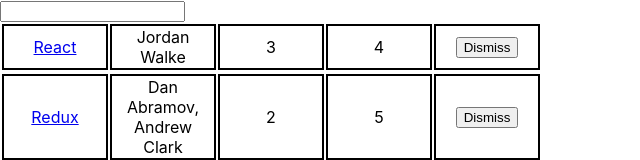
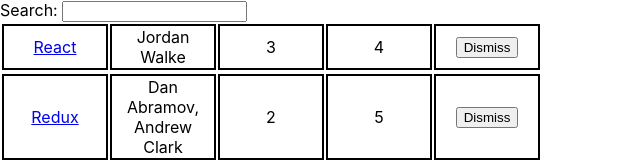
Before and after one commit to philosophicalfly/hacker-news, a React (Create React App) app: page / in a window 1280 px wide. Shown: the top 160 px of the page, without its empty margins (0-640 px from the left). Built offline with nearby package versions, Linux system fonts and the light colour scheme; the HTML template or start-up script is replaced by a standard one.

Commit message:
:sparkles: Dealing with children of tags

```diff
--- a/src/App.js
+++ b/src/App.js
@@ -50,7 +50,9 @@
 
   render() {
     return (<div className="App">
-      <Search value={this.state.filter} onChange={this.setFilter}/>
+      <Search value={this.state.filter} onChange={this.setFilter}>
+        Search:
+      </Search>
       <List list={this.state.list} onDismiss={this.onDismiss} isSubstringOf={this.isSubstringOf} filter={this.state.filter}/>
     </div>);
   }
@@ -58,8 +60,9 @@
 
 class Search extends Component {
   render() {
-    const {value, onChange} = this.props;
+    const {value, onChange, children} = this.props;
     return (<form>
+      <label>{children} </label>
       <input type="text" value={value} onChange={onChange}/>
     </form>);
   }
```
